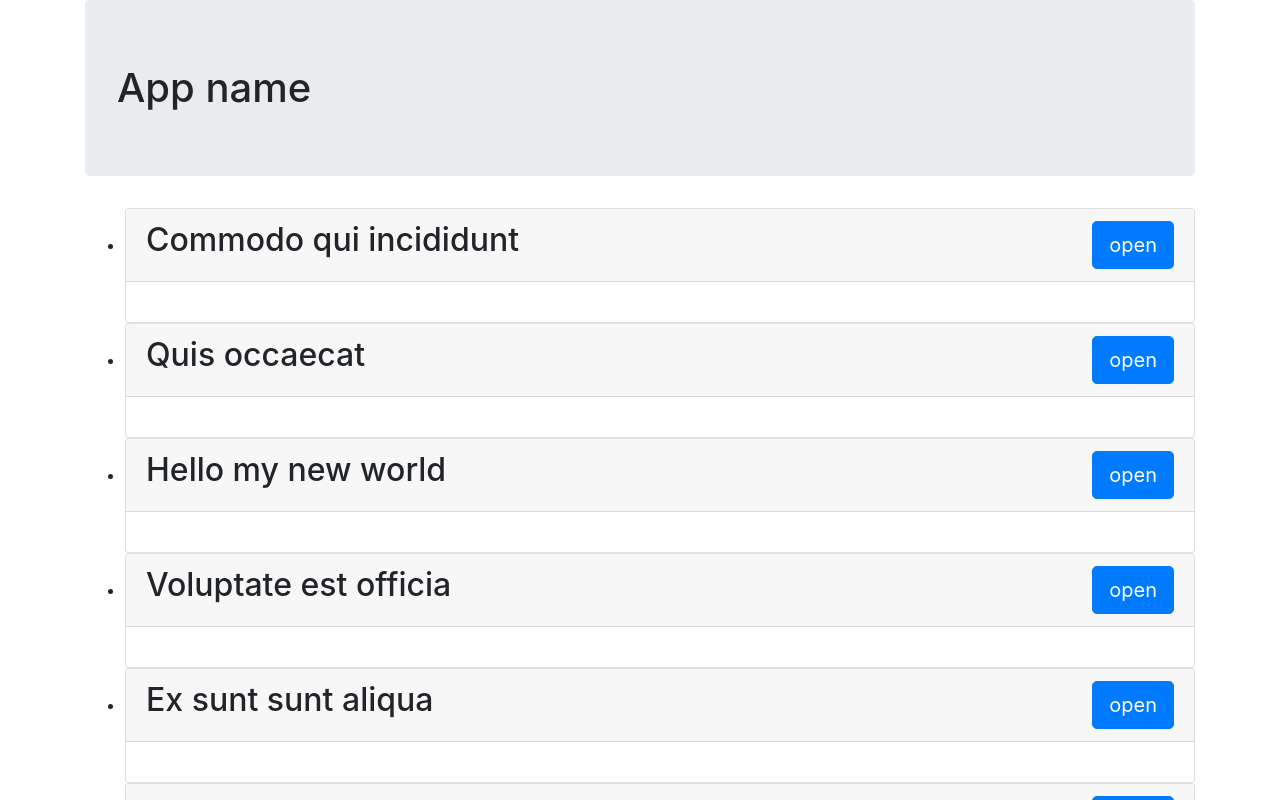
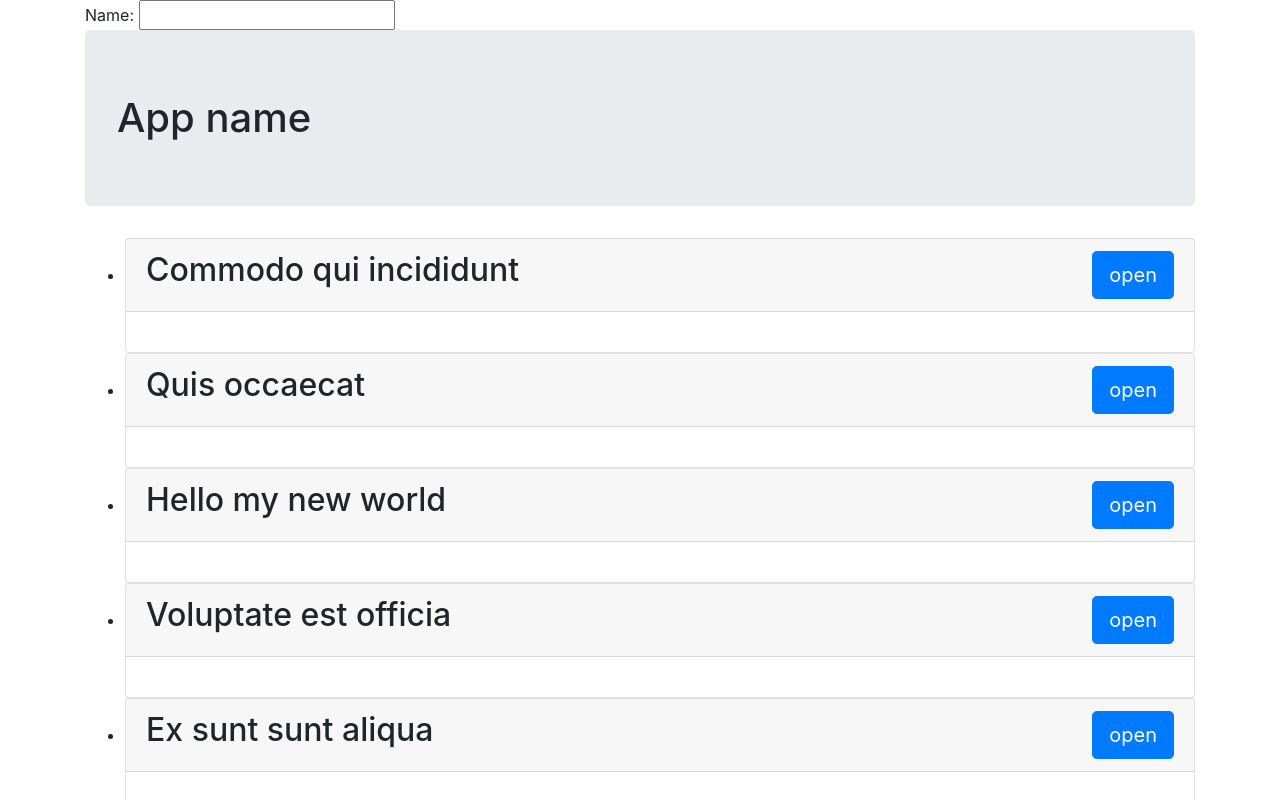
Before and after one commit to KirillChekalin/react, a React (Create React App) app: page / in a window 1280 px wide. Shown: the top 800 px of the page. Built offline with nearby package versions, Linux system fonts and the light colour scheme; the HTML template or start-up script is replaced by a standard one.

Commit message:
add user form

```diff
--- a/src/components/App.js
+++ b/src/components/App.js
@@ -1,18 +1,30 @@
-import React from 'react'
+import React,{Component} from 'react'
 
 import ArticleList from './ArticleList'
 import {articles} from './fixtures'
 import 'bootstrap/dist/css/bootstrap.css'
+import UserForm from './UserForm'
 
 
-function App() {
+class App extends Component {
+  state = {
+    username: ''
+  }
+  render() {
     return (
       <div className="container">
+        Name: <UserForm />
         <h1 className='jumbotron'>App name</h1>
         <ArticleList articles = {articles}/>
       </div>
       )
     }
+  handleUserChange = (e) => {
+    this.setState({
+      username: e.target.value
+    })
+  }
+}
 
 
 export default App
--- a/src/components/Article.js
+++ b/src/components/Article.js
@@ -7,6 +7,9 @@
   // shouldComponentUpdate(nextProps, nextState) {
   //   return nextProps.isOpen !== this.props.isOpen;
   // }
+  componentWillUpdate(){
+    console.log('update');
+  }
 
   render() {
     const {article, isOpen, toggleOpen} = this.props;
--- /dev/null
+++ b/src/components/UserForm.js
@@ -0,0 +1,22 @@
+import React, {Component} from 'react'
+
+class UserForm extends Component {
+  state = {
+    username: ''
+  }
+
+  render() {
+
+    return(
+      <input type = 'text' value = {this.state.username} onChange = {this.handleUserChange} />
+    )
+  }
+  handleUserChange = (e) => {
+    if (e.target.value.length > 10) return ;
+    this.setState({
+      username: e.target.value
+    })
+  }
+}
+
+export default UserForm;
```
Lines whose indentation alone changed are shown as unchanged.
